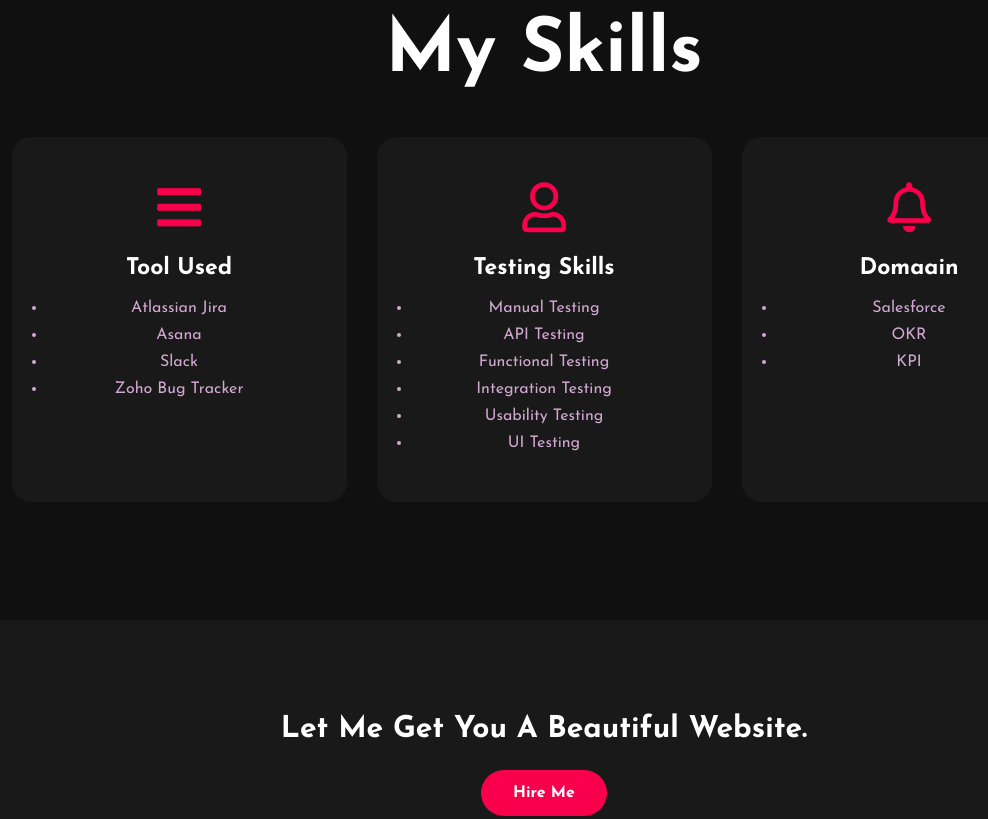
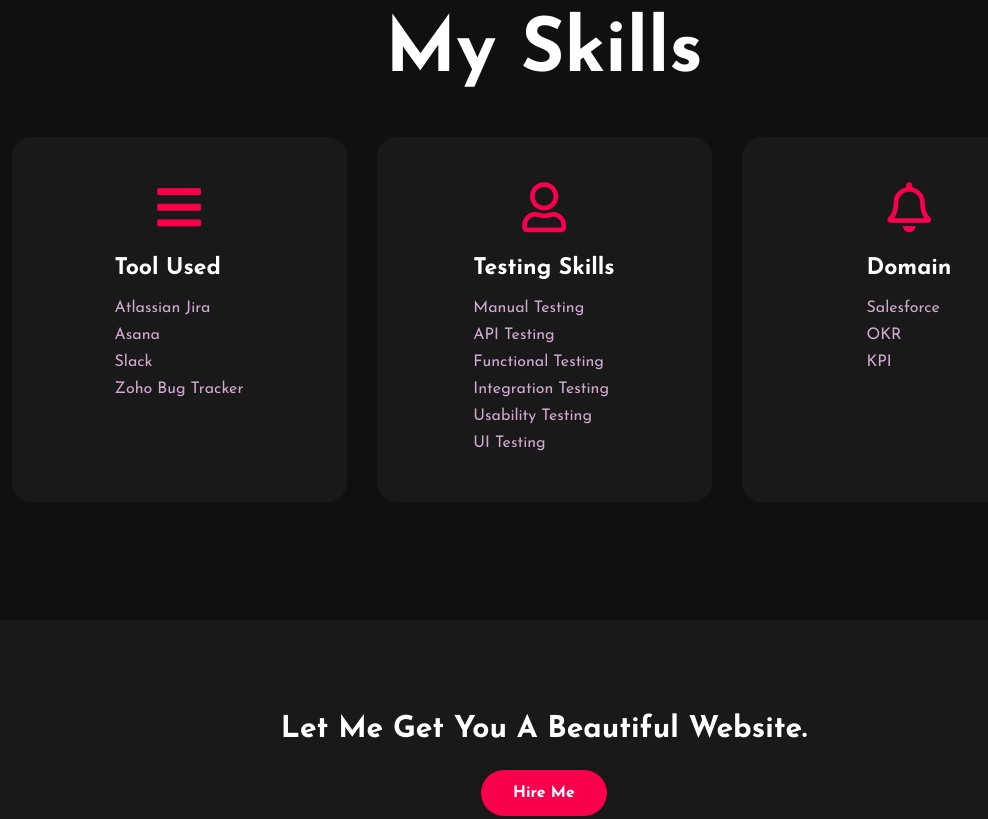
Before and after one commit to shahidyaaser/Portfolio-, a plain HTML site: page index.html in a window 1280 px wide. Shown: the part 2120-2939 px from the top of the page, without its empty margins (96-1084 px from the left). Drawn offline with Linux system fonts and the light colour scheme.

Commit message:
code changed

```diff
--- a/css/style.css
+++ b/css/style.css
@@ -3,6 +3,9 @@
 	margin: 0;
 	font-family: 'Josefin Sans', sans-serif;
 	box-sizing: border-box;
+}
+body{
+
 }
 .hero{
 	height: 130vh;
@@ -108,7 +111,7 @@ h4{
 .about{
 	width: 100%;
 	padding: 100px 0px;
-	background-color: #191919;
+	background-color: #000000;
 }
 .about img{
 	height: auto;
@@ -400,8 +403,16 @@ for mor
 	opacity: 1;
   }
 
-.list{
-	text-decoration:none;
+.pra .list{
+	list-style: none;
+	text-align: left;
+}
+
+#hellow2{
+	display: flex;
+	flex-direction: column;
+	/* justify-content: center; */
+	align-items: center;
 }
 
 
--- a/index.html
+++ b/index.html
@@ -75,27 +75,22 @@ testing and high client satisfaction.</p>
 		<div class="box">
 			<div class="card" id="hellow2">
 				<i class="fas fa-bars"></i>
-				<h5>Tool Used</h5>
 				<div class="pra">
+					<h5 style="text-align: left;">Tool Used</h5>
 					<ul class="list">
 					<li>Atlassian Jira</li>
 					<li>Asana</li>
 				        <li>Slack</li>
 					<li>Zoho Bug Tracker</li>
 				</ul>
-
-
-				<!----	<p style="text-align: center;">
-						<a class="button" href="#">Read More</a>
-					</p> -->
 				</div>
 			</div>
 
-			<div class="card">
+			<div class="card" id="hellow2">
 				<i class="far fa-user"></i>
-				<h5>Testing Skills</h5>
 				<div class="pra">
-					<ul>
+					<h5 style="text-align: left;">Testing Skills</h5>
+					<ul class="list">
 						<li>Manual Testing</li>
 						<li>API Testing</li>
 						<li>Functional Testing</li>
@@ -110,11 +105,11 @@ testing and high client satisfaction.</p>
 				</div>
 			</div>
 
-			<div class="card">
+			<div class="card" id="hellow2">
 				<i class="far fa-bell"></i>
-				<h5>Domaain</h5>
 				<div class="pra">
-					<ul>
+					<h5>Domain</h5>
+					<ul class="list">
 						<li>Salesforce</li>
 						<li>OKR</li>
 						<li>KPI</li></li>
@@ -162,7 +157,7 @@ testing and high client satisfaction.</p>
 			<a href=""><i class="fa fa-envelope"></i></a>
 
 		</div> -->
-		<p class="end">Copyright By Shahid Yaaser</p>
+		<!-- <p class="end">Copyright By Shahid Yaaser</p>  -->
 	</footer>
 </body>
 </html>
```
